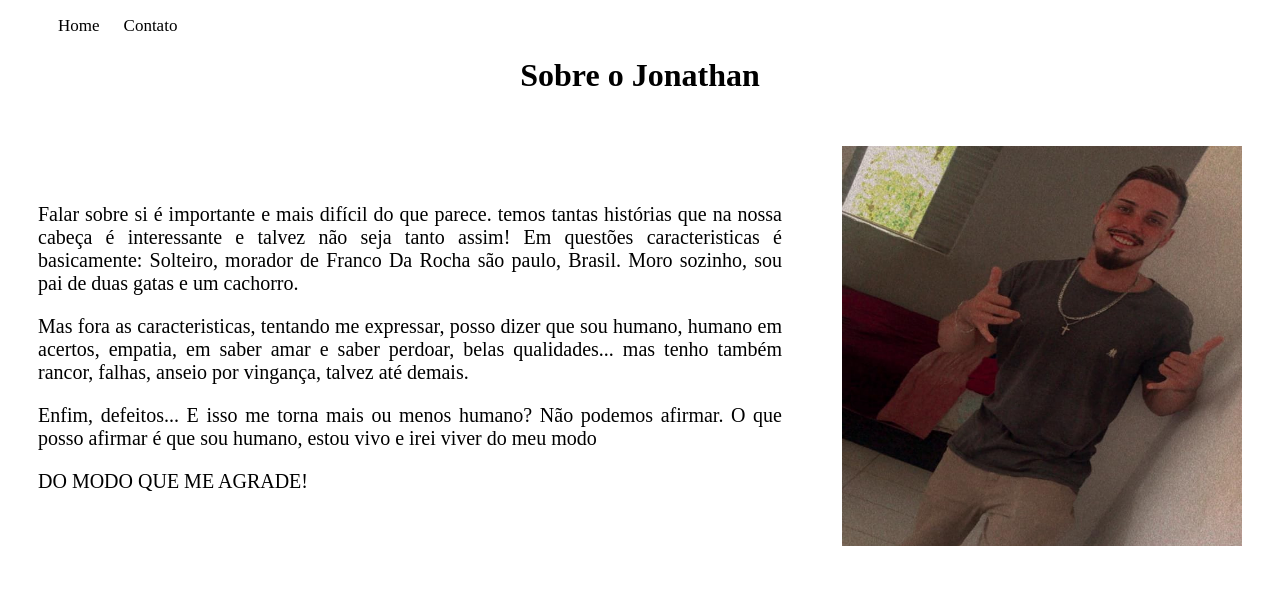
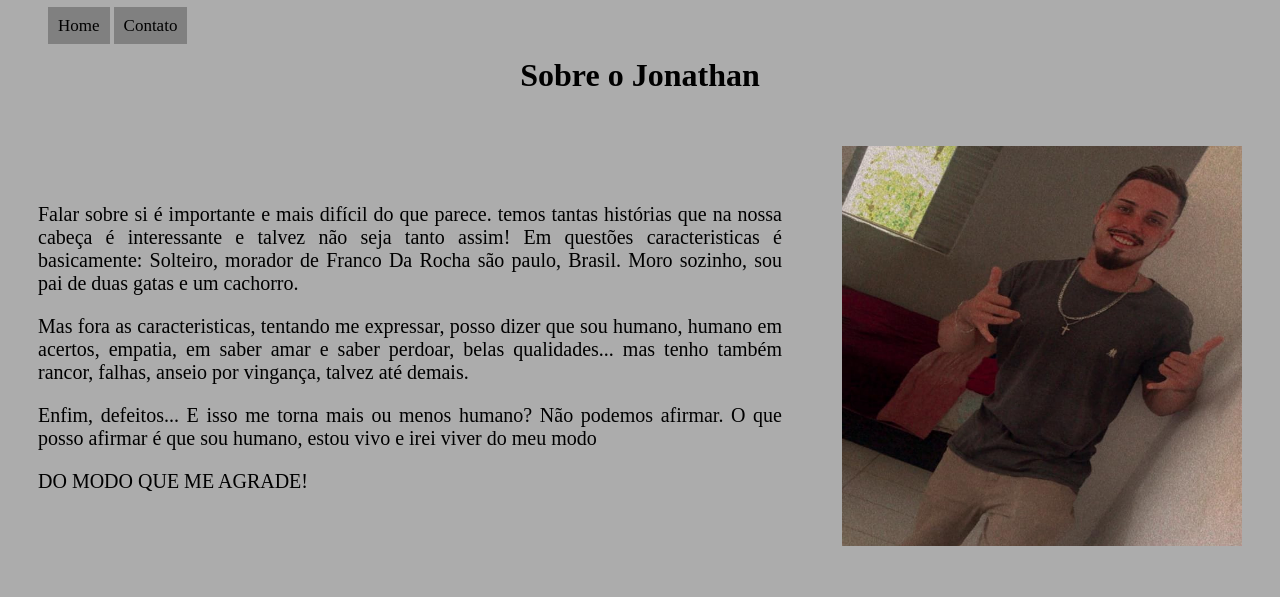
Before and after one commit to jonathan-rSantos/Fundamentos-Web, a plain HTML site: page index.html in a window 1280 px wide. Shown: the top 597 px of the page. Drawn offline with Linux system fonts and the light colour scheme.

Commit message:
Atualizações

```diff
--- a/index.html
+++ b/index.html
@@ -7,10 +7,10 @@
     <title>Meu perfil</title>
     <link rel="stylesheet" href="Assets/css/style.css">
 </head>
-<body>
+<body style="background-color: rgb(172, 172, 172);">
     <ul id ="menu">
-        <li> <a href="index.html" > Home</a></li>
-        <li> <a href="contato.html" > Contato</a></li>
+        <li style="background-color: gray;"> <a href="index.html" > Home</a></li>
+        <li style="background-color: gray;"> <a href="contato.html" > Contato</a></li>
     </ul>
 
 
```
Also changed, not shown: contato.html (+3 -3 lines), Assets/js/script.js (line endings or trailing spaces).
